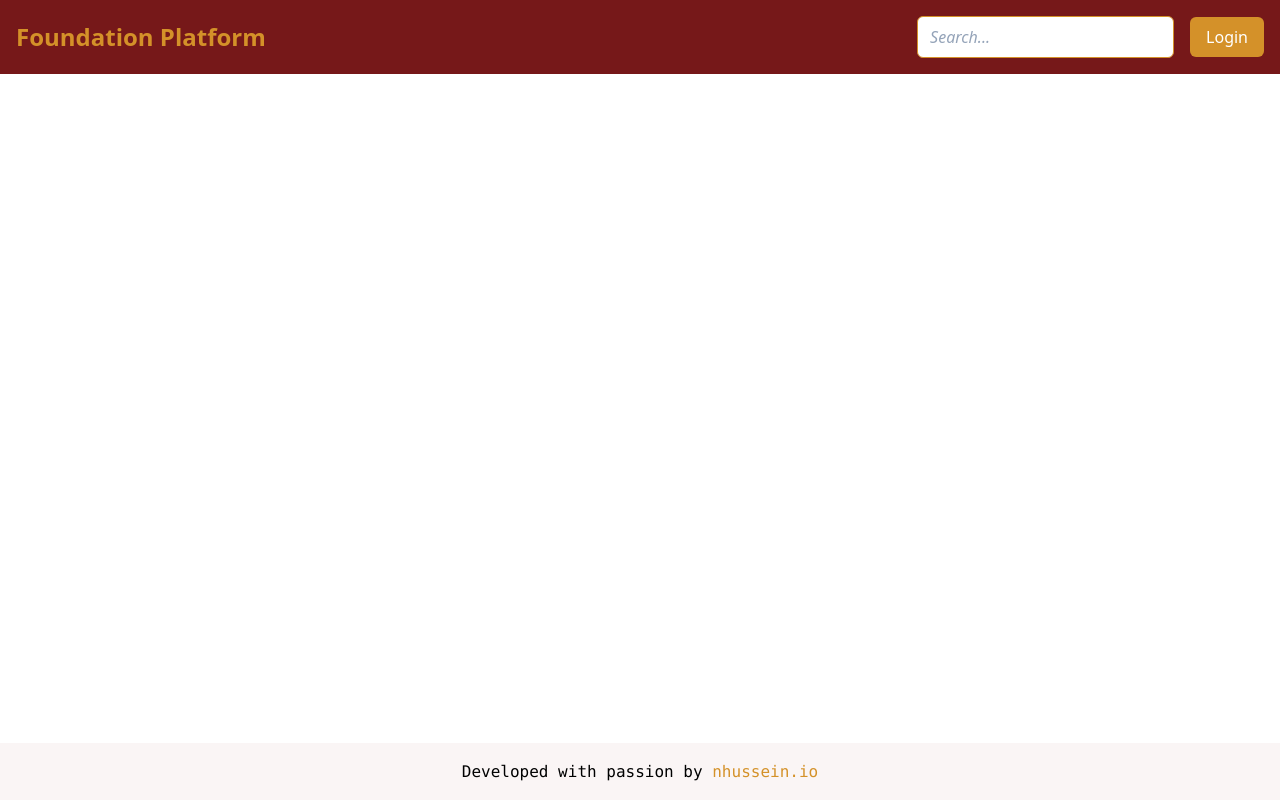
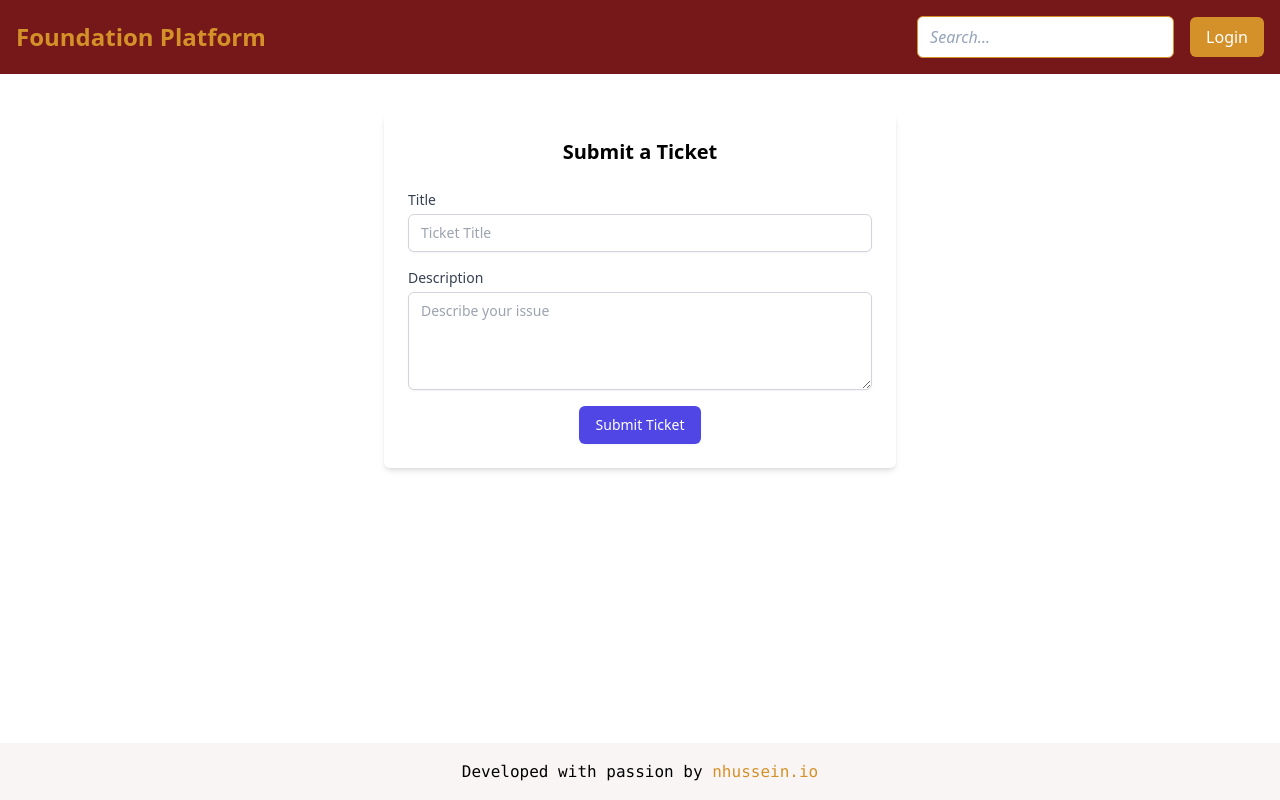
Before and after one commit to Mawaheb-platform/Mawaheb-fontend, a React (Create React App) app: page /create-ticket in a window 1280 px wide. Built offline with nearby package versions, Linux system fonts and the light colour scheme.

Commit message:
fix: trying to fix the ticket functionality

```diff
--- a/src/App.js
+++ b/src/App.js
@@ -31,6 +31,8 @@
 import Sidebar from "./components/layout/Sidebar";
 import StudentDetails from "./pages/adminDashboard/StudentDetails";
 import { useSelector } from "react-redux";
+import CreateTicket from "./pages/CreateTicket";
+import TicketList from "./pages/TicketList";
 
 function App() {
   const isLoggedIn = useSelector((state) => state.auth.token);
@@ -78,6 +80,8 @@
           <Route path="/my-reports" element={<StudentReportList />} />
           <Route path="/student/university" element={<University />} />
           <Route path="/student/details" element={<StudentDetails />} />
+          <Route path="/create-ticket" element={<CreateTicket />} />
+          <Route path="/ticket-list" element={<TicketList />} />
         </Routes>
       </main>
       <Footer />
--- /dev/null
+++ b/src/pages/CreateTicket.js
@@ -0,0 +1,65 @@
+import React, { useState } from 'react';
+
+const CreateTicket = ({ userId }) => {
+  const [title, setTitle] = useState('');
+  const [description, setDescription] = useState('');
+
+  const handleSubmit = async (e) => {
+    e.preventDefault();
+    const response = await fetch('/api/tickets', {
+      method: 'POST',
+      headers: { 'Content-Type': 'application/json' },
+      body: JSON.stringify({ userId, title, description })
+    });
+
+    if (response.ok) {
+      alert('Ticket created successfully');
+      setTitle('');
+      setDescription('');
+    } else {
+      alert('Failed to create a ticket');
+    }
+  };
+
+  return (
+    <div className="max-w-lg mx-auto p-6 bg-white shadow-md rounded-md mt-10">
+      <h2 className="text-xl font-bold mb-6 text-center">Submit a Ticket</h2>
+      <form onSubmit={handleSubmit} className="space-y-4">
+        <div>
+          <label className="block text-sm font-medium text-gray-700">Title</label>
+          <input
+            type="text"
+            value={title}
+            onChange={(e) => setTitle(e.target.value)}
+            placeholder="Ticket Title"
+            required
+            className="mt-1 block w-full px-3 py-2 border border-gray-300 rounded-md shadow-sm focus:ring-indigo-500 focus:border-indigo-500 sm:text-sm"
+          />
+        </div>
+
+        <div>
+          <label className="block text-sm font-medium text-gray-700">Description</label>
+          <textarea
+            value={description}
+            onChange={(e) => setDescription(e.target.value)}
+            placeholder="Describe your issue"
+            required
+            className="mt-1 block w-full px-3 py-2 border border-gray-300 rounded-md shadow-sm focus:ring-indigo-500 focus:border-indigo-500 sm:text-sm"
+            rows="4"
+          />
+        </div>
+
+        <div className="text-center">
+          <button
+            type="submit"
+            className="inline-flex justify-center py-2 px-4 border border-transparent shadow-sm text-sm font-medium rounded-md text-white bg-indigo-600 hover:bg-indigo-700 focus:outline-none focus:ring-2 focus:ring-offset-2 focus:ring-indigo-500"
+          >
+            Submit Ticket
+          </button>
+        </div>
+      </form>
+    </div>
+  );
+};
+
+export default CreateTicket;
--- a/src/pages/Home.js
+++ b/src/pages/Home.js
@@ -7,20 +7,22 @@
 import ScholarshipStudentDashboard from './scholarshipStudentPages/ScholarshipStudentDashboard';
 import EmployeeDashboard from './employeeDashboard/EmployeeDashboard';
 import Waiting from './Waiting';
+import InstituteStudentDash from './InstituteStudentDash/InstituteStudentDash';
 
 const Home = () => {
   const isLoggedIn = useSelector((state) => state.auth.token);
-  // const userRole = useSelector((state) => state.auth.user.role);
-  // console.log("this is userRole", userRole)
+  const userRole = useSelector((state) => state.auth.user.role);
+  console.log("this is userRole", userRole)
   return (
     <div>
 
   {isLoggedIn ? (
     <>
-      {/* {userRole === 'Admin' ? <AdminDashboard /> : null}
+      {userRole === 'Admin' ? <AdminDashboard /> : null}
       {userRole === 'User' ? <Waiting /> : null}
       {userRole === 'Employee' ? <EmployeeDashboard /> : null}
-      {userRole === 'Scholarship Student' ? <ScholarshipStudentDashboard /> : null} */}
+      {userRole === 'Scholarship Student' ? <ScholarshipStudentDashboard /> : null}
+      {userRole === 'Institute Student' ? <InstituteStudentDash /> : null}
     </>
   ) : (
     <Login />
--- /dev/null
+++ b/src/pages/InstituteStudentDash/InstituteStudentDash.js
@@ -0,0 +1,14 @@
+const InstituteStudentDash = () => {
+    return (
+      <div className="min-h-screen flex items-center justify-center bg-veryLightGray">
+        <div className="bg-white shadow-md rounded-lg p-8 max-w-md w-full">
+          <h1 className="text-3xl font-semibold text-center text-darkGray mb-6">أهلا بك في منصة مواهب</h1>
+          <p>
+           نعمل وفق امكانياتنا لاجل اتاحة هذه الصفحة للاستخدام قريبا شكرا لتفهمكم
+          </p>
+          <i className="fas fa-laptop-code fa-5x"></i>
+        </div>
+      </div>
+    );
+  };
+  export default InstituteStudentDash;
--- a/src/pages/Ticket.js
+++ b/src/pages/Ticket.js
@@ -1,6 +1,5 @@
-import React, { useEffect, useState } from 'react';
-import { useSelector } from 'react-redux';
-
+import React, { useEffect, useState } from "react";
+import { useSelector } from "react-redux";
 
 const Ticket = () => {
   const token = useSelector((state) => state.auth.token);
@@ -11,7 +10,6 @@
     response: "",
     status: "",
   });
-
 
   useEffect(() => {
     const fetchUserTicket = async () => {
@@ -40,13 +38,25 @@
     fetchUserTicket();
   }, [token]);
 
-
   return (
-    <div className="container mx-auto p-4 bg-gray-100 mt-9">
-    <h1 className="text-4xl text-darkGray text-center font-bold mb-6">
-      My Tickets
-    </h1>
-
+    <div>
+      <div className="container mx-auto p-4 bg-gray-100 mt-9">
+        <h1 className="text-4xl text-darkGray text-center font-bold mb-6">
+          Tickets
+        </h1>
+      </div>
+      {/* <div className="flex flex-wrap justify-center mb-8">
+        <div className="m-2">
+          <button
+            className={`px-4 py-2 rounded-lg ${
+              // selectedCategory === category.value
+              "bg-gold text-white"
+            }`}
+          >
+            hi this is me
+          </button>
+        </div>
+      </div> */}
     </div>
   );
 };
--- /dev/null
+++ b/src/pages/TicketList.js
@@ -0,0 +1,72 @@
+import React, { useState, useEffect } from 'react';
+
+const TicketList = () => {
+  const [tickets, setTickets] = useState([]);
+  const [loading, setLoading] = useState(true);
+
+  useEffect(() => {
+    const fetchTickets = async () => {
+      const response = await fetch('/api/tickets');
+      const data = await response.json();
+      setTickets(data);
+      setLoading(false);
+    };
+
+    fetchTickets();
+  }, []);
+
+  const updateTicketStatus = async (ticketId, status) => {
+    const response = await fetch(`${process.env.REACT_APP_API_URL}/tickets/${ticketId}`, {
+      method: 'PUT',
+      headers: { 'Content-Type': 'application/json' },
+      body: JSON.stringify({ status })
+    });
+
+    if (response.ok) {
+      const updatedTicket = await response.json();
+      setTickets(tickets.map(t => (t._id === ticketId ? updatedTicket : t)));
+    } else {
+      alert('Failed to update ticket');
+    }
+  };
+
+  if (loading) return <div className="text-center text-lg text-gray-600 mt-6">Loading...</div>;
+
+  return (
+    <div className="max-w-5xl mx-auto p-6">
+      <h2 className="text-2xl font-bold mb-4 text-center">Manage Tickets</h2>
+      {tickets.map(ticket => (
+        <div key={ticket._id} className="bg-white shadow-md rounded-md p-6 mb-4">
+          <h3 className="text-xl font-semibold mb-2">{ticket.title}</h3>
+          <p className="text-gray-700 mb-2">{ticket.description}</p>
+          <p className="text-sm text-gray-500">Status: <span className="font-medium">{ticket.status}</span></p>
+
+          <div className="mt-4 flex space-x-2">
+            <button
+              onClick={() => updateTicketStatus(ticket._id, 'In Progress')}
+              className="py-2 px-4 bg-yellow-500 text-white text-sm font-medium rounded hover:bg-yellow-600"
+            >
+              Mark as In Progress
+            </button>
+
+            <button
+              onClick={() => updateTicketStatus(ticket._id, 'Resolved')}
+              className="py-2 px-4 bg-green-500 text-white text-sm font-medium rounded hover:bg-green-600"
+            >
+              Mark as Resolved
+            </button>
+
+            <button
+              onClick={() => updateTicketStatus(ticket._id, 'Closed')}
+              className="py-2 px-4 bg-red-500 text-white text-sm font-medium rounded hover:bg-red-600"
+            >
+              Close Ticket
+            </button>
+          </div>
+        </div>
+      ))}
+    </div>
+  );
+};
+
+export default TicketList;
```
Also changed, not shown: src/pages/studentDashboard/StudentDashboard.js (deleted).
